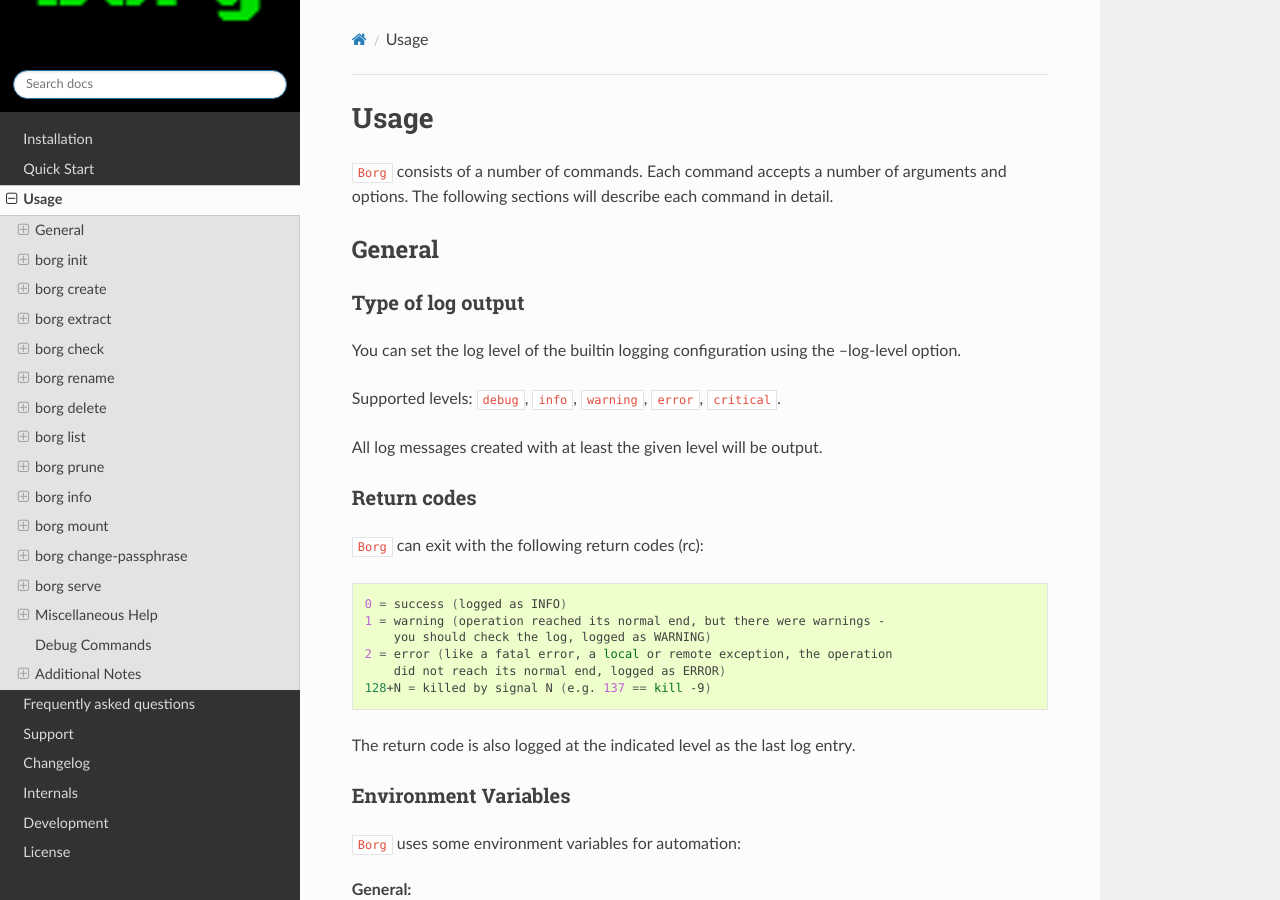
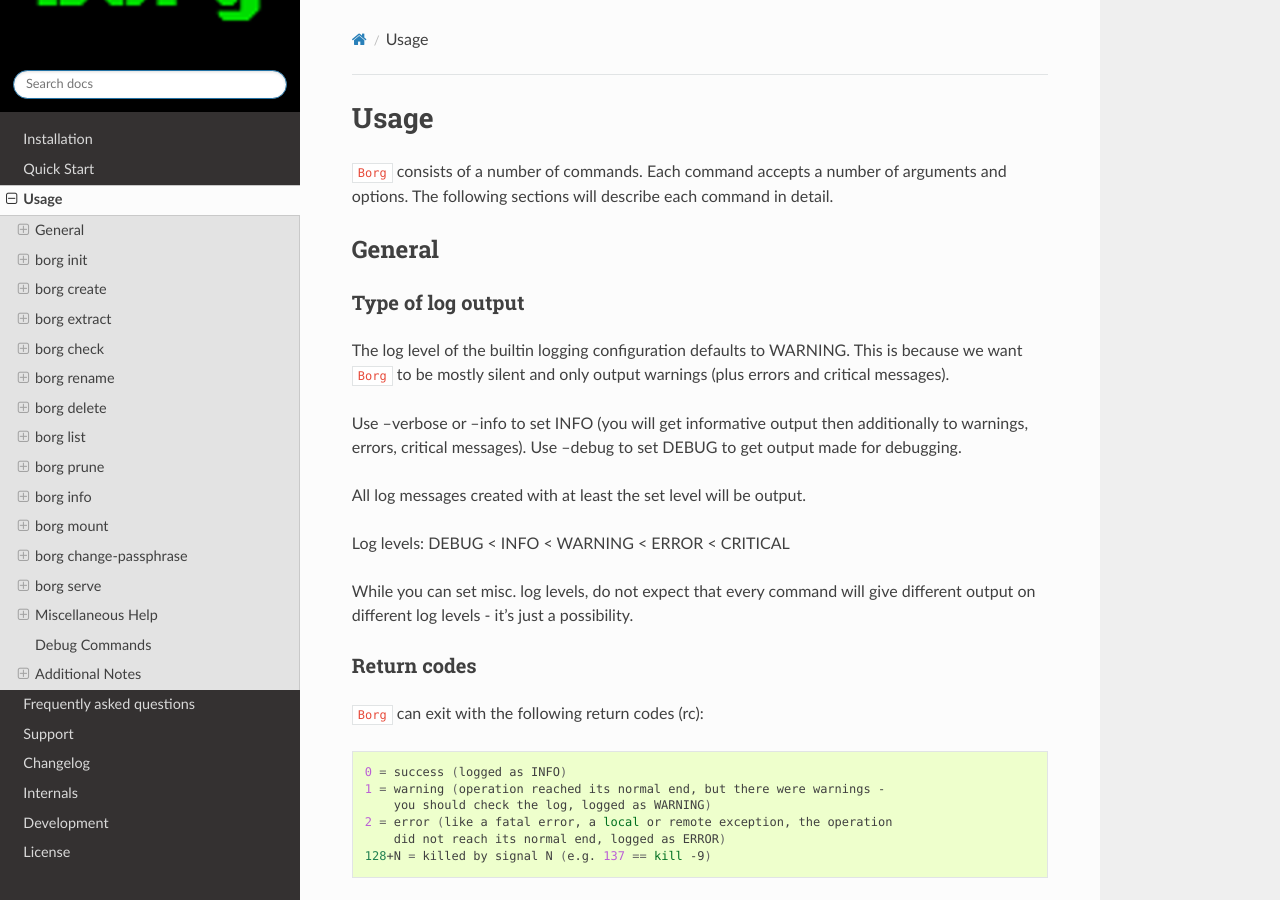
Before and after one commit to borgbackup/borg, a Sphinx documentation site: the page built from docs/usage.rst, in a window 1280 px wide and 900 px high. Built offline with Sphinx 7.4.7 and the Read the Docs theme 2.0.0, drawn with Linux system fonts in a browser that asks for light colours; the version number could not be read and is left out.

Commit message:
remove --log-level, add --debug and --info option, update docs
removed --log-level due to overlap with how --verbose works now.

for consistency, added --info as alias to --verbose (as the effect is
setting INFO log level).

also added --debug which sets DEBUG log level.
note: there are no messages emitted at DEBUG level yet.

WARNING is the default (because we want mostly silent behaviour,
except if something serious happens), so we don't need --warning
as an option.

```diff
--- a/docs/changes.rst
+++ b/docs/changes.rst
@@ -25,7 +25,9 @@
 - implement borg break-lock command, fixes #157
 - include system info below traceback, fixes #324
 - use ISO-8601 date and time format, fixes #375
-- add --log-level to set the level of the builtin logging configuration, fixes #426
+- add --debug and --info (same as --verbose) to set the log level of the
+  builtin logging configuration (which otherwise defaults to warning),
+  fixes #426
 - configure logging via env var BORG_LOGGING_CONF
 - add a --no-progress flag to forcibly disable progress info
 
--- a/docs/usage.rst
+++ b/docs/usage.rst
@@ -14,12 +14,20 @@
 Type of log output
 ~~~~~~~~~~~~~~~~~~
 
-You can set the log level of the builtin logging configuration using the
---log-level option.
+The log level of the builtin logging configuration defaults to WARNING.
+This is because we want |project_name| to be mostly silent and only output
+warnings (plus errors and critical messages).
 
-Supported levels: ``debug``, ``info``, ``warning``, ``error``, ``critical``.
+Use --verbose or --info to set INFO (you will get informative output then
+additionally to warnings, errors, critical messages).
+Use --debug to set DEBUG to get output made for debugging.
 
-All log messages created with at least the given level will be output.
+All log messages created with at least the set level will be output.
+
+Log levels: DEBUG < INFO < WARNING < ERROR < CRITICAL
+
+While you can set misc. log levels, do not expect that every command will
+give different output on different log levels - it's just a possibility.
 
 Return codes
 ~~~~~~~~~~~~
```
Also changed, not shown: 2 other files.
